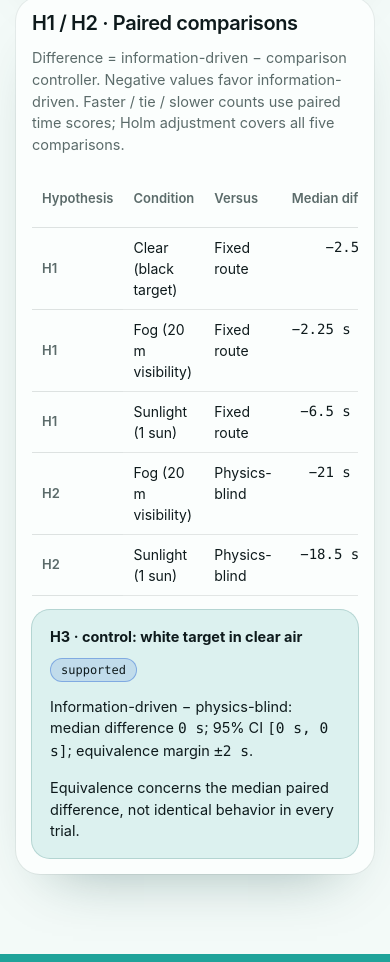
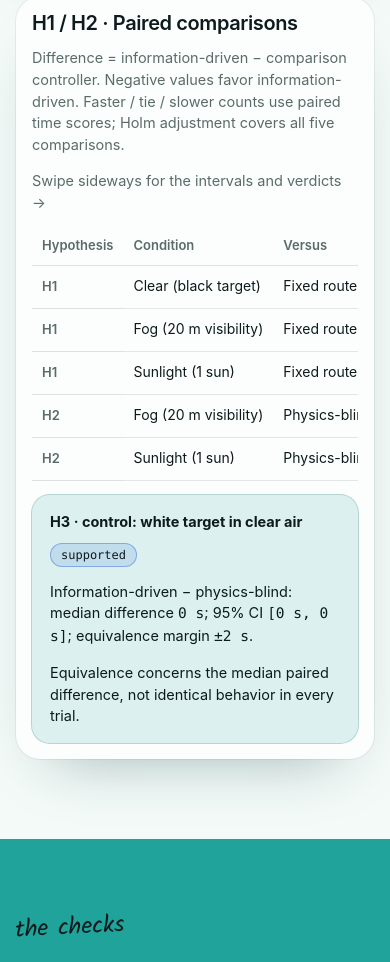
Before and after one commit to jjmensah/move-to-see, a React (Vite) app in the folder web/: page / in a window 390 px wide. Shown: the part 9391-10353 px from the top of the page. Built offline with nearby package versions, Linux system fonts and the light colour scheme.

Commit message:
fix(web): keep the comparison table on one line per row on phones

```diff
--- a/web/src/Results.tsx
+++ b/web/src/Results.tsx
@@ -372,8 +372,11 @@ export default function Results({ world, onOpen }: { world: World; onOpen: (c: C
               Difference = information-driven − comparison controller. Negative values favor information-driven. Faster
               / tie / slower counts use paired time scores; Holm adjustment covers all five comparisons.
             </p>
+            <p className="small muted scroll-hint" aria-hidden="true">
+              Swipe sideways for the intervals and verdicts →
+            </p>
             <div className="table-scroll" tabIndex={0} role="region" aria-label="Hypothesis comparisons">
-              <table className="data">
+              <table className="data comparison-table">
                 <thead>
                   <tr>
                     {[
--- a/web/src/styles.css
+++ b/web/src/styles.css
@@ -942,6 +942,19 @@ input[type="range"] {
 .table-scroll {
   overflow-x: auto;
 }
+.comparison-table th,
+.comparison-table td {
+  white-space: nowrap;
+}
+.scroll-hint {
+  display: none;
+  margin: 0;
+}
+@media (max-width: 560px) {
+  .scroll-hint {
+    display: block;
+  }
+}
 table.data {
   width: 100%;
   border-collapse: collapse;
```
